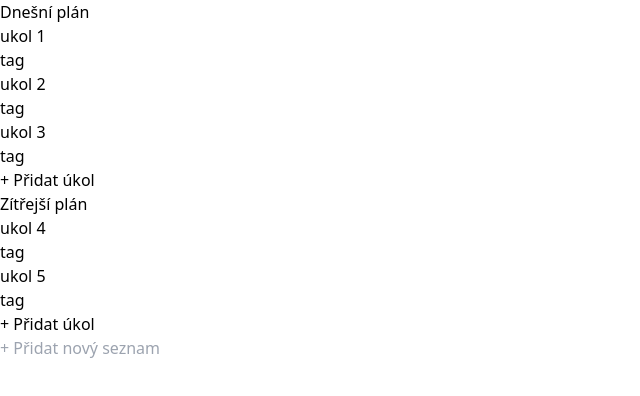
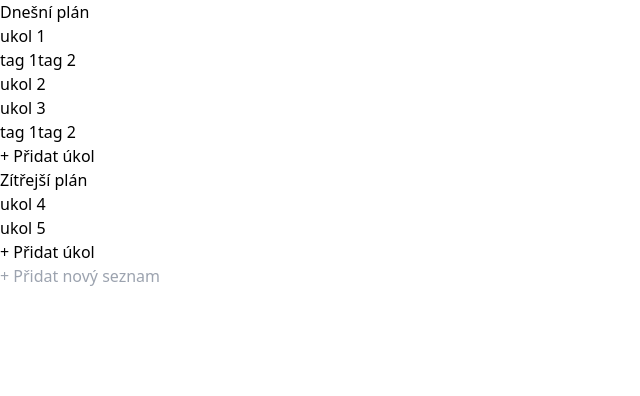
Before and after one commit to TerkaSm/PROJEKT-Trullo-app, a React (Vite) app: page / in a window 1280 px wide. Shown: the top 396 px of the page, without its empty margins (0-640 px from the left). Built offline with nearby package versions, Linux system fonts and the light colour scheme.

Commit message:
working in progress

```diff
--- a/src/components/Card/Card.jsx
+++ b/src/components/Card/Card.jsx
@@ -23,12 +23,11 @@ export const Card = ({item, id, labels, tags, editCard, handleClick}) => {
         <p>{item}</p>
       </div>
       <footer className="flex m-2 text-white">
-        {/* {!tags && (
+        {tags && (
           tags.map((text, index) => (
             <Tag key={index} text={text} />
           ))
-        )} */}
-        <Tag>tag</Tag>
+        )}
       </footer>
       {editCard && <EditationCard />}
     </li>
--- a/src/components/Tag/Tag.jsx
+++ b/src/components/Tag/Tag.jsx
@@ -1,24 +1,8 @@
-export const Tag = ({children}) => {
-  return (
-    <a className="px-2 py-0.5 mr-1.5 bg-gray-500 opacity-50 hover:opacity-100 rounded" href="#">
-      {children}
-    </a>
-  )
-}
 
-const Ttag = ({text}) => {
+export const Tag = ({text}) => {
   return (
     <a className="px-2 py-0.5 mr-1.5 bg-gray-500 opacity-50 hover:opacity-100 rounded" href="#">
       {text.text}
     </a>
   )
 }
-
-const tagy = () => {
-  return (
-    <footer className="flex m-2 text-white">
-      <a className="px-2 py-0.5 mr-1.5 bg-gray-500 opacity-50 hover:opacity-100 rounded" href="#">učení</a>
-      <a className="px-2 py-0.5 mr-1.5 bg-gray-500 opacity-50 hover:opacity-100 rounded" href="#">backend</a>
-    </footer>
-  )
-}
```
